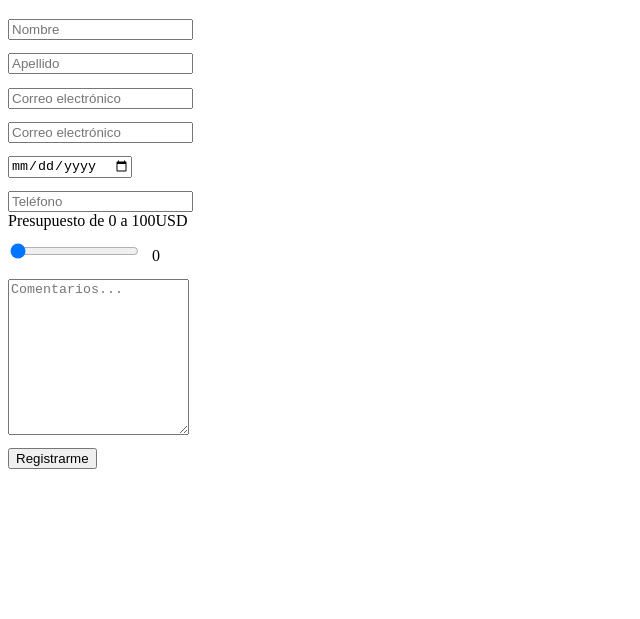
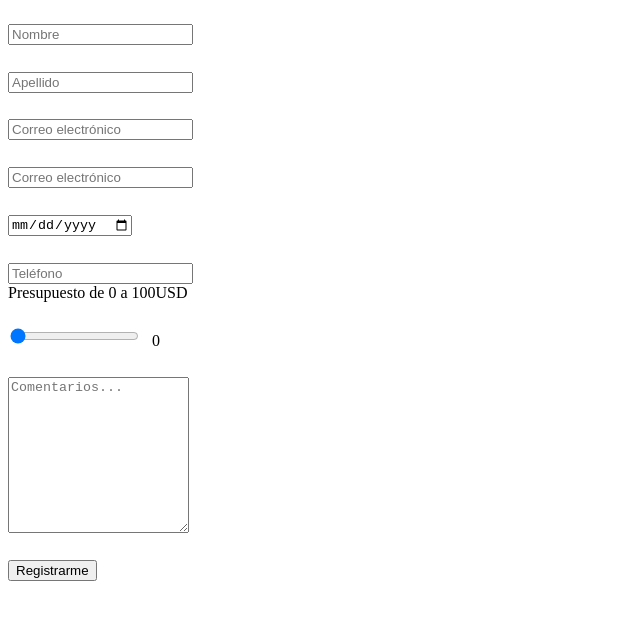
Before and after one commit to andres9213/practica, a plain HTML site: page 4g-clase4/campos.html in a window 1280 px wide. Shown: the part 61-680 px from the top of the page, without its empty margins (0-640 px from the left). Drawn offline with Linux system fonts and the light colour scheme.

Commit message:
Pryeba 2 de subir archivos por sublime text

```diff
--- a/4g-clase4/alert.js
+++ b/4g-clase4/alert.js
@@ -1 +1 @@
-alert("Hola")
+alert("Hola");
--- a/4g-clase4/alerta.js
+++ b/4g-clase4/alerta.js
@@ -1 +1 @@
-alert('Cuidado! Piso Mojado!!')
+alert('Cuidado! Piso Mojado!!');
--- a/4g-clase4/campos.html
+++ b/4g-clase4/campos.html
@@ -6,7 +6,7 @@
 		<style>
 			input, textarea{
 				display: block;
-				margin-top: 1em;
+				margin-top: 2em;
 			}
 			#presupuesto{
 				position: relative;
```
